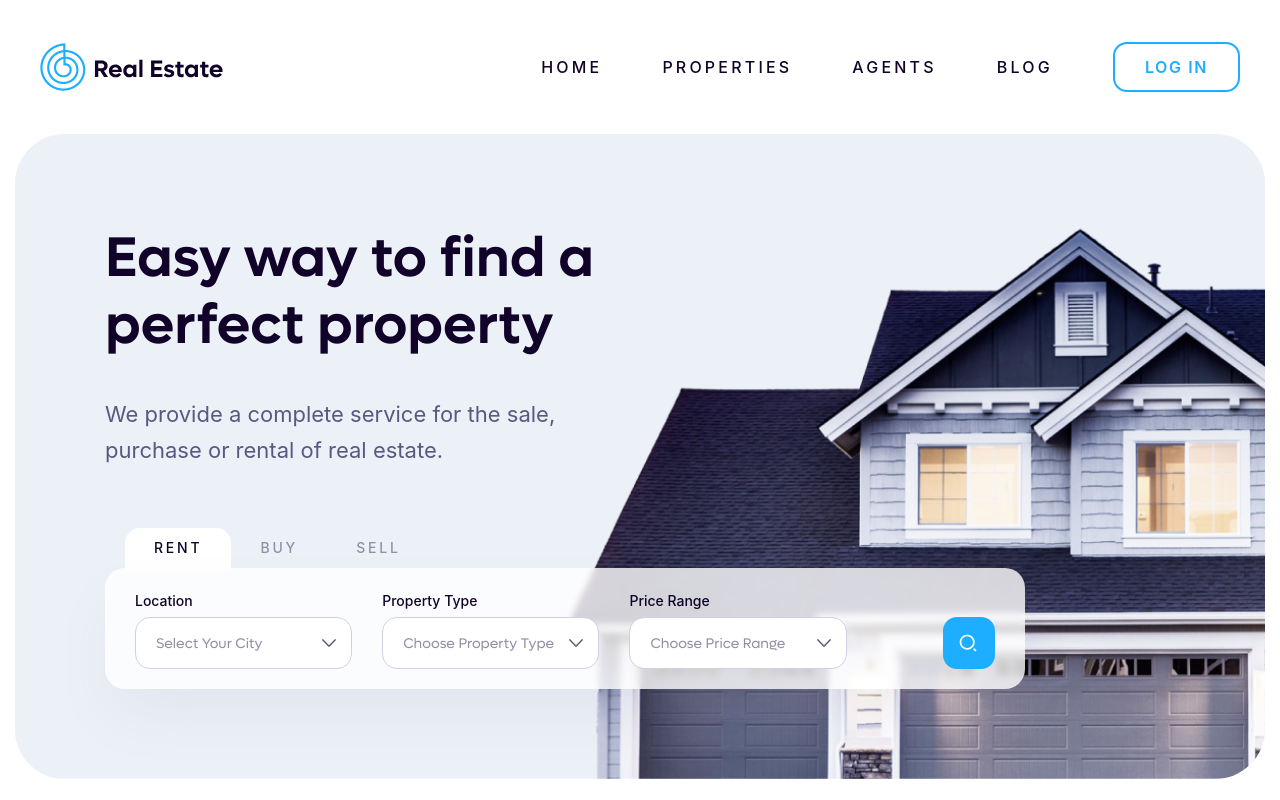
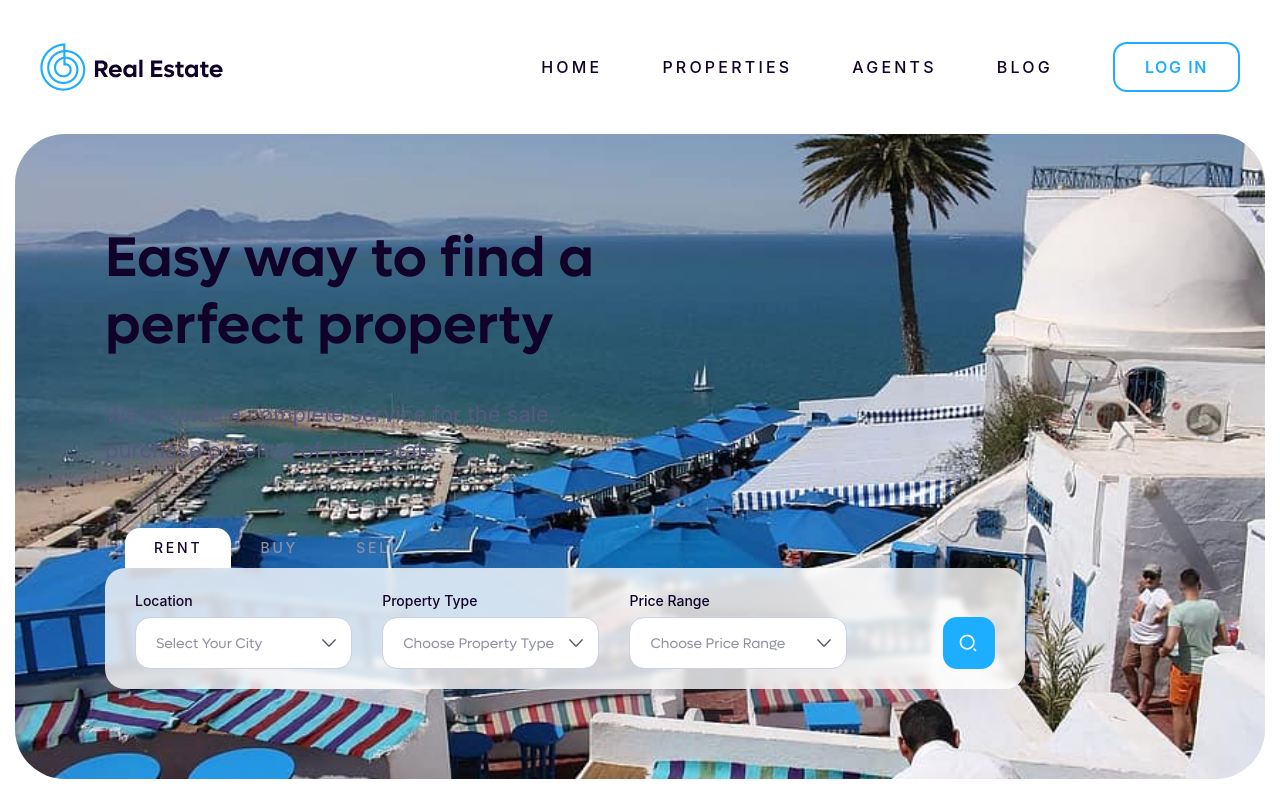
Before and after one commit to AymenSakouhi/realEstate, a React (Create React App) app: page / in a window 1280 px wide. Shown: the top 800 px of the page. Built offline with nearby package versions, Linux system fonts and the light colour scheme.

Commit message:
change header image tunisia

```diff
--- a/src/components/pages/Main.jsx
+++ b/src/components/pages/Main.jsx
@@ -9,7 +9,7 @@ const Main = () => {
           <div className="banner-box">
             <div className="banner-box__img">
               <img
-                src="assets/images/banner-image.jpg"
+                src="assets/images/image-tunisia.jpg"
                 width="1300"
                 height="634"
                 alt=""
```
Also changed, not shown: public/assets/images/image-tunisia.jpg (added).
